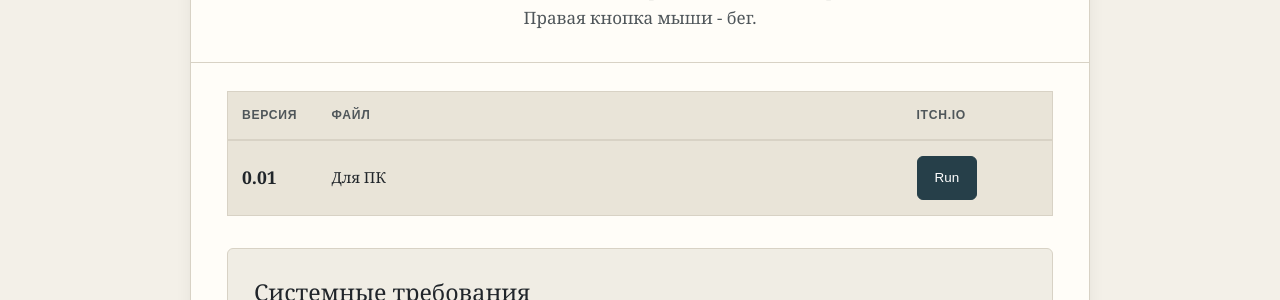
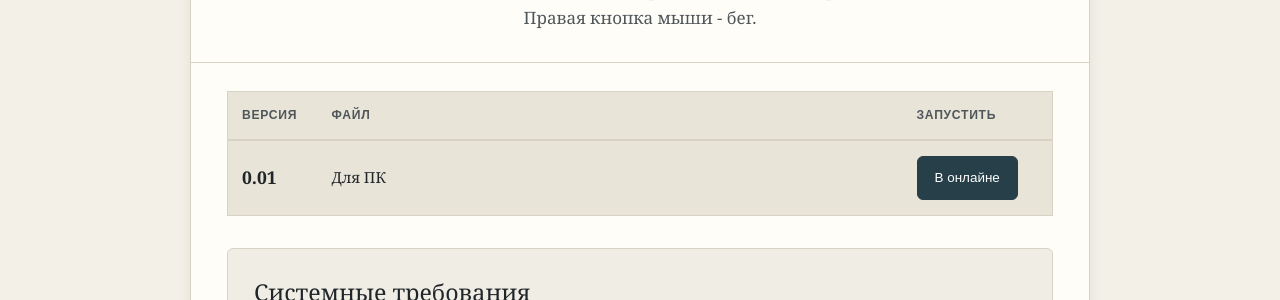
Before and after one commit to tislic/SeaDogsPort, a Jekyll site: the page built from сборки.md, in a window 1280 px wide. Shown: the part 1060-1360 px from the top of the page. Built offline with Jekyll 4.4.1, drawn with Linux system fonts in a browser that asks for light colours.

Commit message:
Change button text from 'Run' to 'В онлайне'

```diff
--- a/сборки.md
+++ b/сборки.md
@@ -61,14 +61,14 @@ permalink: /сборки/
           <tr>
             <th>Версия</th>
             <th>Файл</th>
-            <th>itch.io</th>
+            <th>Запустить</th>
           </tr>
         </thead>
         <tbody>
           <tr>
             <td><strong>0.01</strong></td>
             <td>Для ПК</td>
-            <td><a class="btn primary" href="https://tislic.itch.io/seadogs?secret=LzcEDkkVn92PgrDosAnx6pvmSA">Run</a></td>
+            <td><a class="btn primary" href="https://tislic.itch.io/seadogs?secret=LzcEDkkVn92PgrDosAnx6pvmSA">В онлайне</a></td>
           </tr>
         </tbody>
       </table>
```
